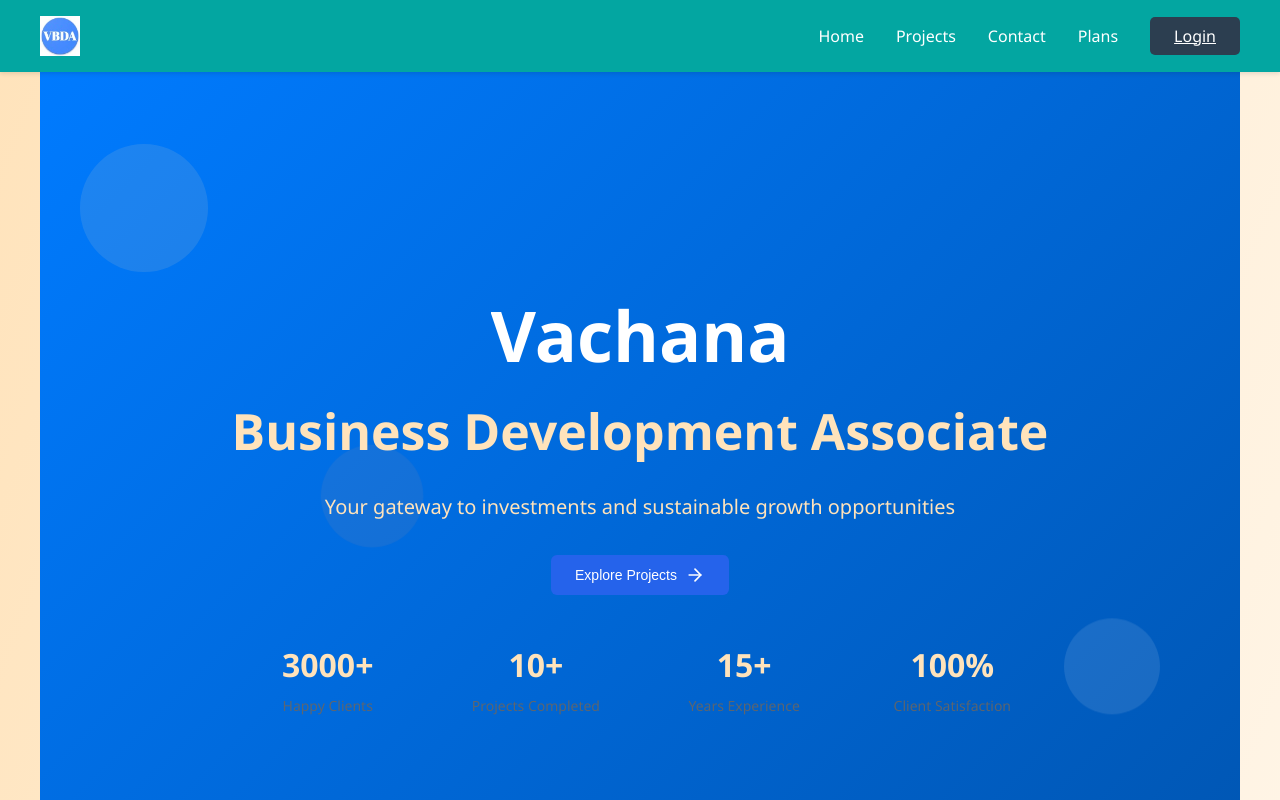
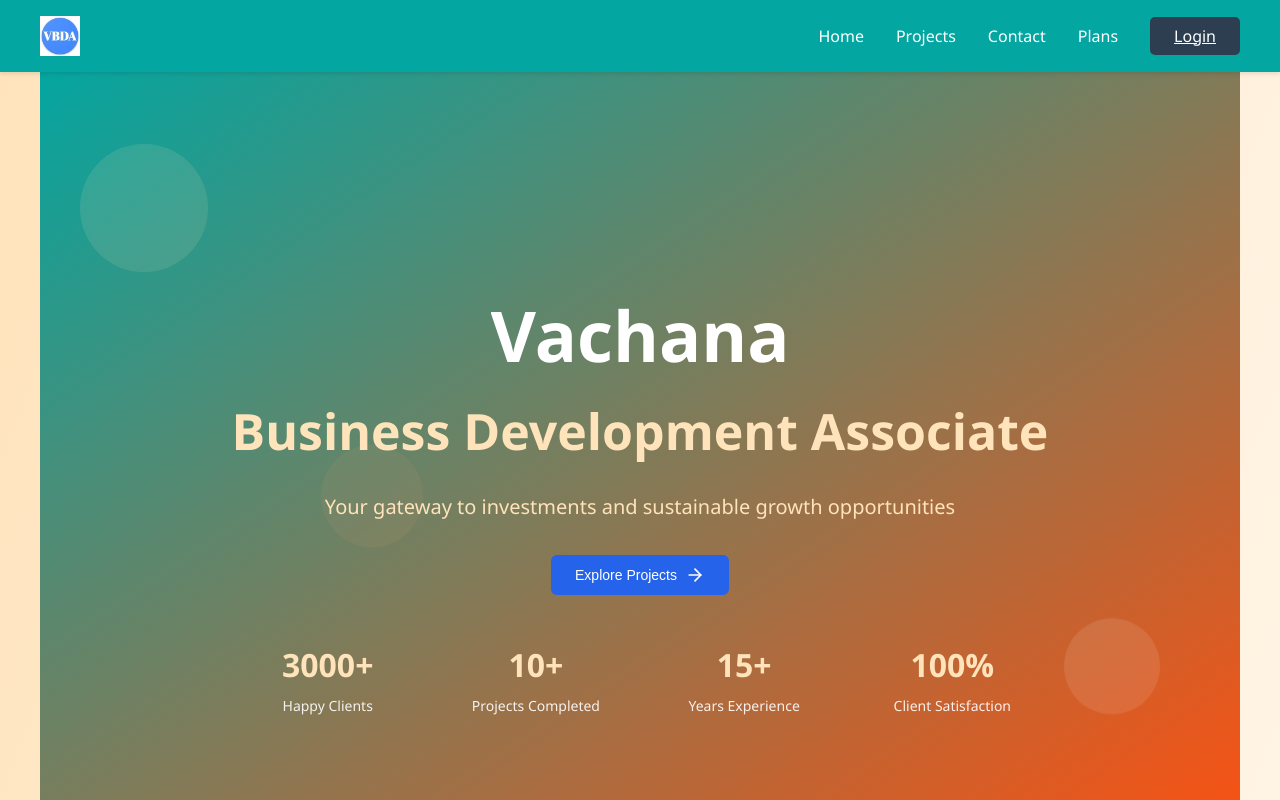
Before and after one commit to vivekgpm/vfproject-site, a React (Create React App) app: page / in a window 1280 px wide. Shown: the top 800 px of the page. Built offline with nearby package versions, Linux system fonts and the light colour scheme; no server answers; the HTML template or start-up script is replaced by a standard one.

Commit message:
UI changes

```diff
--- a/src/App.js
+++ b/src/App.js
@@ -7,7 +7,7 @@ import {
 } from "react-router-dom";
 import HomePage from "./components/HomePage";
 import ProjectList from "./components/ProjectList";
-import ProjectDetails from "./components/ProjectDetails";
+import ProjectDetails from "./components/Project/ProjectDetails";
 import Profile from "./components/Profile";
 import AdminHome from "./components/AdminHome";
 import AddMember from "./components/AddMember";
--- a/src/components/Home.css
+++ b/src/components/Home.css
@@ -0,0 +1,11 @@
+.hero-section {
+  background: linear-gradient(
+    to bottom right,
+    var(--color-teal),
+    var(--color-deep-orange)
+  ) !important;
+}
+
+.stat-label{
+    color: white !important;
+}
--- a/src/components/HomePage.js
+++ b/src/components/HomePage.js
@@ -15,6 +15,7 @@ import img2 from "../assets/images/img91.jpg";
 import img3 from "../assets/images/img100.jpg";
 import img4 from "../assets/images/overview.jpg";
 import "../styles/Home.css"; // Import your CSS styles
+import "./Home.css"; // Import your CSS styles
 // Example image, replace with actual images
 
 const HomePage = () => {
```
Also changed, not shown: src/components/Project/ProjectDetails.js (renamed from src/components/ProjectDetails.js, +7 -7 lines), src/components/Project/ProjectDetails.css (renamed from src/components/ProjectDetails.css).
